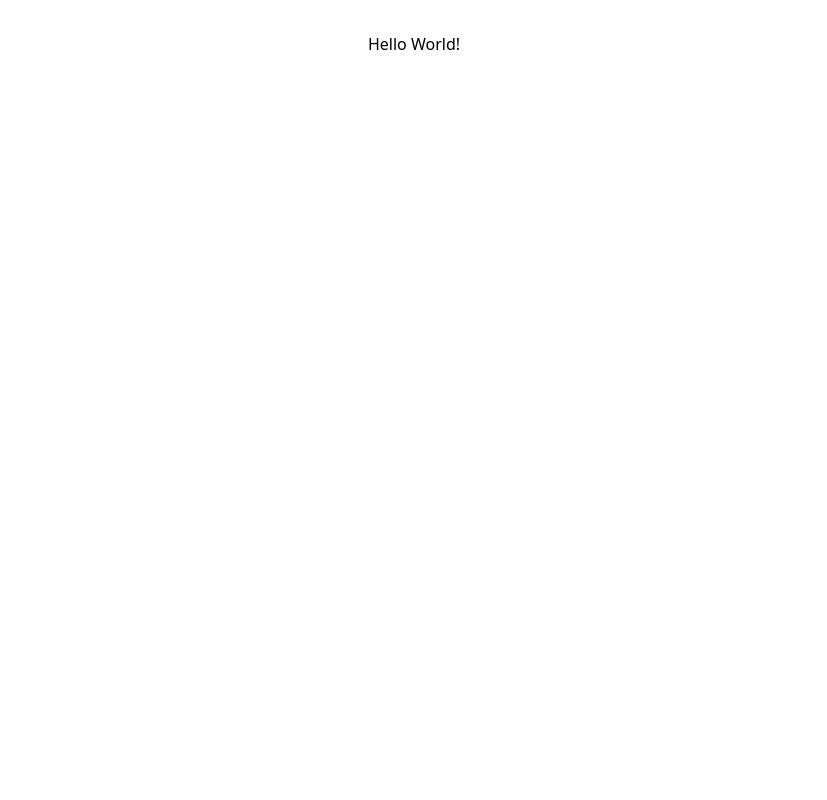
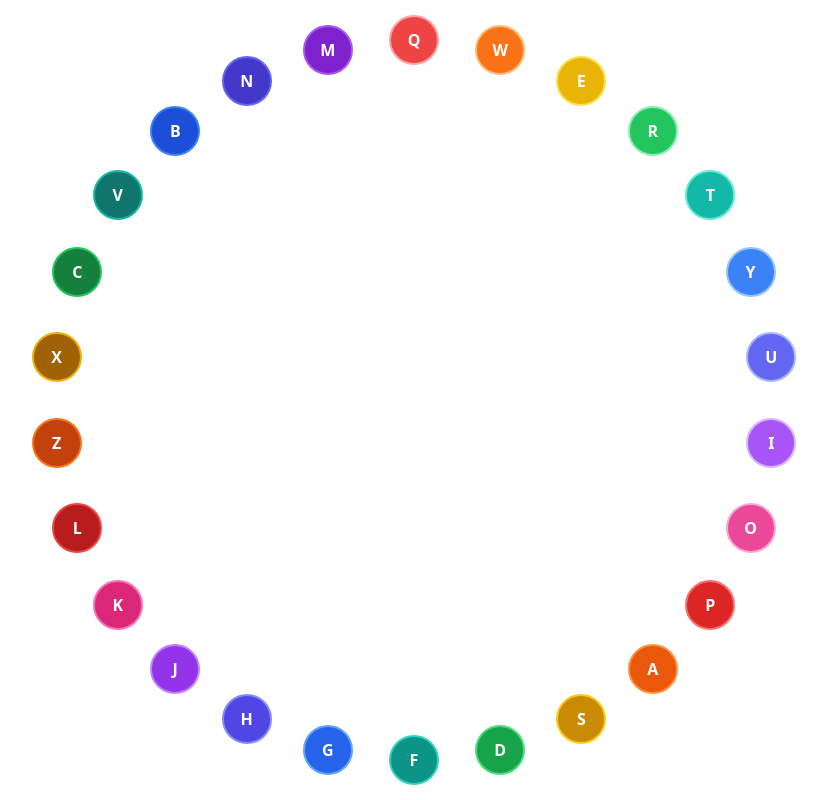
Before and after one commit to vincedefreitas/keyboard-warrior, a React (Vite) app: page / in a window 1280 px wide. Shown: the whole page, without its empty margins (226-1053 px from the left). Built offline with nearby package versions, Linux system fonts and the light colour scheme.

Commit message:
Create TargetLetter and display letters in circle on App.tsx

```diff
--- a/src/App.tsx
+++ b/src/App.tsx
@@ -1,11 +1,130 @@
 import "./App.css";
+import TargetLetter from "./components/TargetLetter/TargetLetter";
+
+const LETTER_COLORS = {
+  Q: {
+    bg: "bg-red-500",
+    border: "border-red-300",
+  },
+  W: {
+    bg: "bg-orange-500",
+    border: "border-orange-300",
+  },
+  E: {
+    bg: "bg-yellow-500",
+    border: "border-yellow-300",
+  },
+  R: {
+    bg: "bg-green-500",
+    border: "border-green-300",
+  },
+  T: {
+    bg: "bg-teal-500",
+    border: "border-teal-300",
+  },
+  Y: {
+    bg: "bg-blue-500",
+    border: "border-blue-300",
+  },
+  U: {
+    bg: "bg-indigo-500",
+    border: "border-indigo-300",
+  },
+  I: {
+    bg: "bg-purple-500",
+    border: "border-purple-300",
+  },
+  O: {
+    bg: "bg-pink-500",
+    border: "border-pink-300",
+  },
+  P: {
+    bg: "bg-red-600",
+    border: "border-red-400",
+  },
+  A: {
+    bg: "bg-orange-600",
+    border: "border-orange-400",
+  },
+  S: {
+    bg: "bg-yellow-600",
+    border: "border-yellow-400",
+  },
+  D: {
+    bg: "bg-green-600",
+    border: "border-green-400",
+  },
+  F: {
+    bg: "bg-teal-600",
+    border: "border-teal-400",
+  },
+  G: {
+    bg: "bg-blue-600",
+    border: "border-blue-400",
+  },
+  H: {
+    bg: "bg-indigo-600",
+    border: "border-indigo-400",
+  },
+  J: {
+    bg: "bg-purple-600",
+    border: "border-purple-400",
+  },
+  K: {
+    bg: "bg-pink-600",
+    border: "border-pink-400",
+  },
+  L: {
+    bg: "bg-red-700",
+    border: "border-red-500",
+  },
+  Z: {
+    bg: "bg-orange-700",
+    border: "border-orange-500",
+  },
+  X: {
+    bg: "bg-yellow-700",
+    border: "border-yellow-500",
+  },
+  C: {
+    bg: "bg-green-700",
+    border: "border-green-500",
+  },
+  V: {
+    bg: "bg-teal-700",
+    border: "border-teal-500",
+  },
+  B: {
+    bg: "bg-blue-700",
+    border: "border-blue-500",
+  },
+  N: {
+    bg: "bg-indigo-700",
+    border: "border-indigo-500",
+  },
+  M: {
+    bg: "bg-purple-700",
+    border: "border-purple-500",
+  },
+} as const;
+
+const LETTERS = Object.keys(LETTER_COLORS) as Array<keyof typeof LETTER_COLORS>;
+
+const TARGET_SIZE = 50;
 
 function App() {
-  return (
-    <>
-      <h1>Hello World!</h1>
-    </>
-  );
+  return LETTERS.map((letter, index) => {
+    const angle = (index / LETTERS.length) * Math.PI * 2 - Math.PI / 2;
+    return (
+      <TargetLetter
+        key={letter}
+        letter={letter}
+        angle={angle}
+        size={TARGET_SIZE}
+        colors={LETTER_COLORS[letter]}
+      />
+    );
+  });
 }
 
 export default App;
--- /dev/null
+++ b/src/components/TargetLetter/TargetLetter.tsx
@@ -0,0 +1,30 @@
+interface TargetLetterProps {
+  letter: string;
+  angle: number;
+  size: number;
+  colors: {
+    bg: string;
+    border: string;
+  };
+}
+
+function TargetLetter({ letter, angle, size, colors }: TargetLetterProps) {
+  const radius = Math.min(window.innerWidth, window.innerHeight) * 0.45;
+  const x = Math.cos(angle) * radius;
+  const y = Math.sin(angle) * radius;
+  return (
+    <div
+      className={`absolute transform -translate-x-1/2 -translate-y-1/2 ${colors.bg} rounded-full flex items-center justify-center text-white font-bold border-2 ${colors.border}`}
+      style={{
+        left: `calc(50% + ${x}px)`,
+        top: `calc(50% + ${y}px)`,
+        width: `${size}px`,
+        height: `${size}px`,
+      }}
+    >
+      {letter}
+    </div>
+  );
+}
+
+export default TargetLetter;
```
